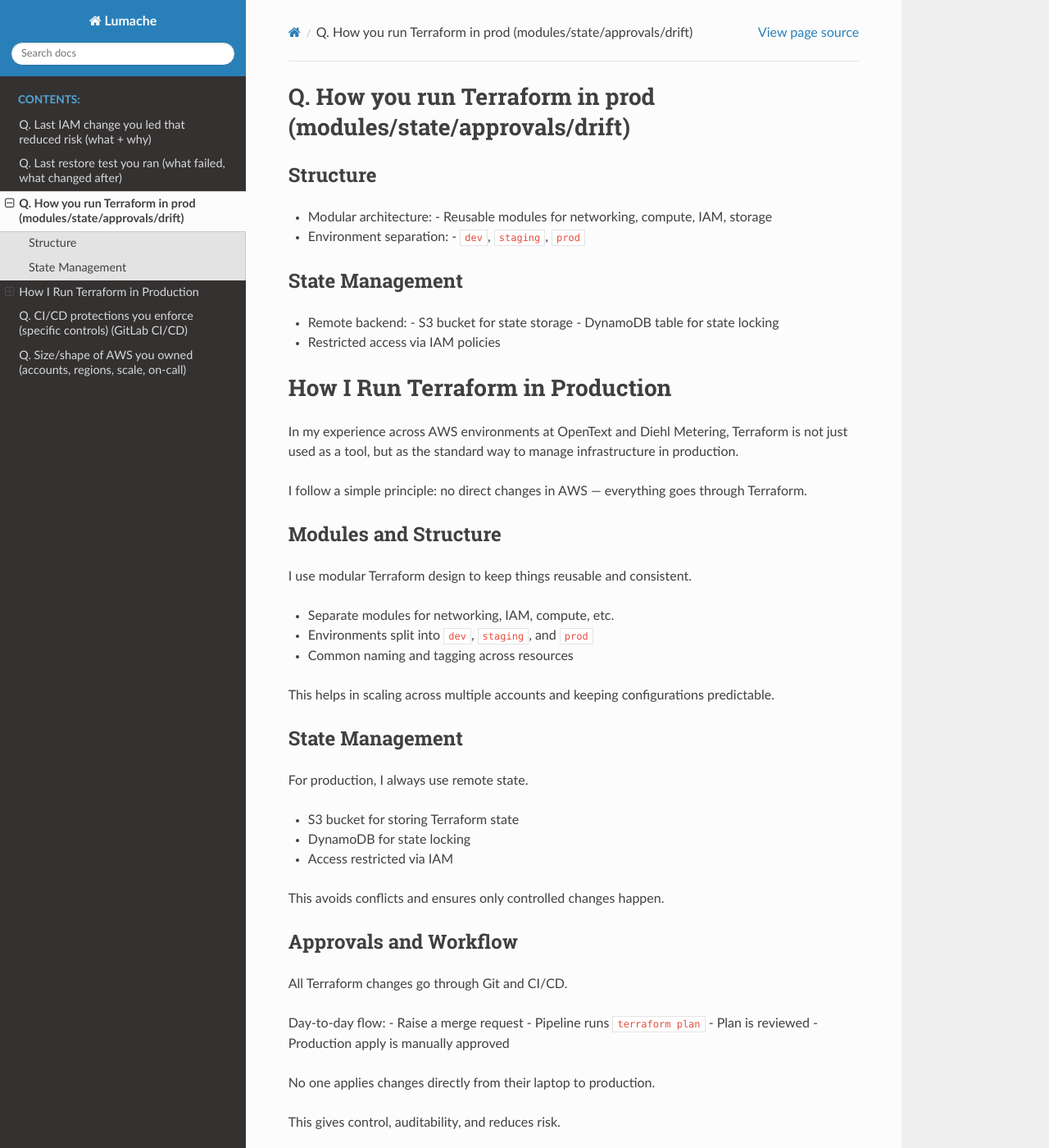
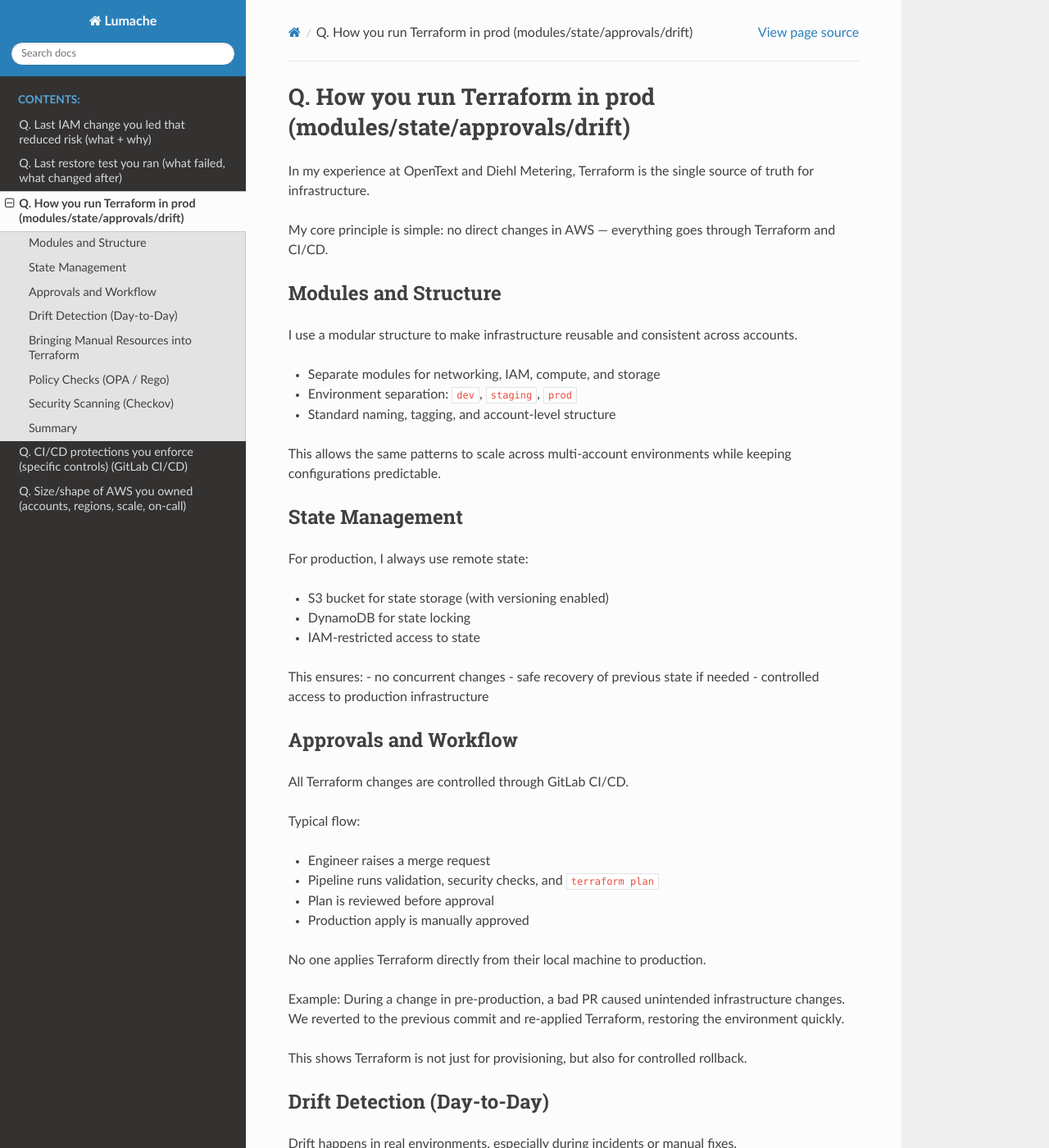
Before and after one commit to Mynkskhr/proj1221, a Sphinx documentation site: the page built from docs/source/terraform-governance.rst, in a window 1280 px wide and 1400 px high. Shown: the whole window at 82% size. Built offline with Sphinx 7.4.7 and the Read the Docs theme 3.1.0, drawn with Linux system fonts in a browser that asks for light colours; some of the changed text lies outside the part shown.

Commit message:
Update terraform-governance.rst

```diff
--- a/docs/source/terraform-governance.rst
+++ b/docs/source/terraform-governance.rst
@@ -1,86 +1,78 @@
 Q. How you run Terraform in prod (modules/state/approvals/drift)
 ================================================================
 
-Structure
----------
-- Modular architecture:
-  - Reusable modules for networking, compute, IAM, storage
-- Environment separation:
-  - ``dev``, ``staging``, ``prod``
+In my experience at OpenText and Diehl Metering, Terraform is the single source of truth for infrastructure.
+
+My core principle is simple: no direct changes in AWS — everything goes through Terraform and CI/CD.
+
+Modules and Structure
+---------------------
+I use a modular structure to make infrastructure reusable and consistent across accounts.
+
+- Separate modules for networking, IAM, compute, and storage
+- Environment separation: ``dev``, ``staging``, ``prod``
+- Standard naming, tagging, and account-level structure
+
+This allows the same patterns to scale across multi-account environments while keeping configurations predictable.
 
 State Management
 ----------------
-- Remote backend:
-  - S3 bucket for state storage
-  - DynamoDB table for state locking
-- Restricted access via IAM policies
+For production, I always use remote state:
 
-How I Run Terraform in Production
-=================================
+- S3 bucket for state storage (with versioning enabled)
+- DynamoDB for state locking
+- IAM-restricted access to state
 
-In my experience across AWS environments at OpenText and Diehl Metering, Terraform is not just used as a tool, but as the standard way to manage infrastructure in production.
-
-I follow a simple principle: no direct changes in AWS — everything goes through Terraform.
-
-Modules and Structure
----------------------
-I use modular Terraform design to keep things reusable and consistent.
-
-- Separate modules for networking, IAM, compute, etc.
-- Environments split into ``dev``, ``staging``, and ``prod``
-- Common naming and tagging across resources
-
-This helps in scaling across multiple accounts and keeping configurations predictable.
-
-State Management
-----------------
-For production, I always use remote state.
-
-- S3 bucket for storing Terraform state
-- DynamoDB for state locking
-- Access restricted via IAM
-
-This avoids conflicts and ensures only controlled changes happen.
+This ensures:
+- no concurrent changes
+- safe recovery of previous state if needed
+- controlled access to production infrastructure
 
 Approvals and Workflow
 ----------------------
-All Terraform changes go through Git and CI/CD.
+All Terraform changes are controlled through GitLab CI/CD.
 
-Day-to-day flow:
-- Raise a merge request
-- Pipeline runs ``terraform plan``
-- Plan is reviewed
+Typical flow:
+
+- Engineer raises a merge request
+- Pipeline runs validation, security checks, and ``terraform plan``
+- Plan is reviewed before approval
 - Production apply is manually approved
 
-No one applies changes directly from their laptop to production.
+No one applies Terraform directly from their local machine to production.
 
-This gives control, auditability, and reduces risk.
+Example:
+During a change in pre-production, a bad PR caused unintended infrastructure changes. We reverted to the previous commit and re-applied Terraform, restoring the environment quickly.
+
+This shows Terraform is not just for provisioning, but also for controlled rollback.
 
 Drift Detection (Day-to-Day)
 ----------------------------
-In real environments, drift happens — someone changes something in AWS console, or during incidents.
+Drift happens in real environments, especially during incidents or manual fixes.
 
-To handle this:
+My approach:
 
-- I run regular ``terraform plan`` checks via pipeline
+- Run scheduled ``terraform plan`` checks via pipeline
 - If drift is detected:
-  - I check what changed (CloudTrail helps)
-  - Decide if the change is valid or not
+  - Check CloudTrail to identify what changed
+  - Validate if change was intentional
 
 Then:
+
 - If valid → update Terraform code
-- If not → revert using Terraform
+- If not → revert infrastructure using Terraform
 
-This keeps infrastructure aligned with code.
+Example:
+A security group was modified manually during troubleshooting. Drift detection caught it, and we reverted it back through Terraform to maintain consistency.
 
 Bringing Manual Resources into Terraform
 ----------------------------------------
-Sometimes resources are created manually (especially in urgent situations).
+Sometimes resources are created manually in urgent situations.
 
-If they need to stay, I bring them under Terraform control:
+If they need to be retained:
 
-- First write the Terraform resource block
-- Then import the resource into state
+- Write Terraform resource definition
+- Import into state
 
 Example:
 
@@ -88,23 +80,25 @@ Example:
 
    terraform import aws_s3_bucket.logs my-bucket-name
 
-After that:
+Then:
+
 - Run ``terraform plan``
-- Fix differences until code matches actual resource
+- Adjust code until it matches actual configuration
 
-Important: I don’t blindly import — I first check if the resource is correct and secure.
+Important:
+I only import after validating the resource is secure and aligned with standards — I don’t bring unmanaged or risky resources into Terraform blindly.
 
 Policy Checks (OPA / Rego)
 --------------------------
-To prevent bad changes, I use policy checks in pipeline.
+To prevent unsafe changes, I enforce policy checks in CI/CD.
 
-For example, I block:
+Examples of controls:
 
-- Public access to resources
-- Over-permissive IAM policies
-- Missing required tags
+- Block public access (e.g. ``0.0.0.0/0``)
+- Prevent overly permissive IAM policies
+- Enforce mandatory tags
 
-Simple example:
+Example:
 
 .. code-block:: rego
 
@@ -114,11 +108,11 @@ Simple example:
      msg := "Open access is not allowed"
    }
 
-If policy fails, pipeline fails — change doesn’t go to production.
+If policy fails, the pipeline fails — change does not proceed.
 
 Security Scanning (Checkov)
 ---------------------------
-I also scan Terraform code before apply.
+Terraform code is scanned before apply.
 
 Example GitLab stage:
 
@@ -130,20 +124,21 @@ Example GitLab stage:
      script:
        - checkov -d .
 
-This helps catch:
+This helps detect:
+
 - Public S3 buckets
 - Missing encryption
-- Weak configurations
+- Weak IAM or network configurations
 
 Summary
 -------
-In production, my focus is:
+In production, I focus on:
 
-- No manual changes
-- Everything through Terraform + CI/CD
-- Strong state management
-- Controlled approvals
-- Drift detection and correction
+- No manual infrastructure changes
+- Terraform as single source of truth
+- Remote state with strict access control
+- CI/CD-driven approvals and deployments
+- Continuous drift detection and correction
 - Policy and security checks before apply
 
-This approach has helped me manage AWS environments reliably at scale across multiple accounts while keeping security and control in place.
+This approach has helped me run AWS infrastructure reliably across multiple accounts, with strong control, auditability, and quick recovery when things go wrong.
```
